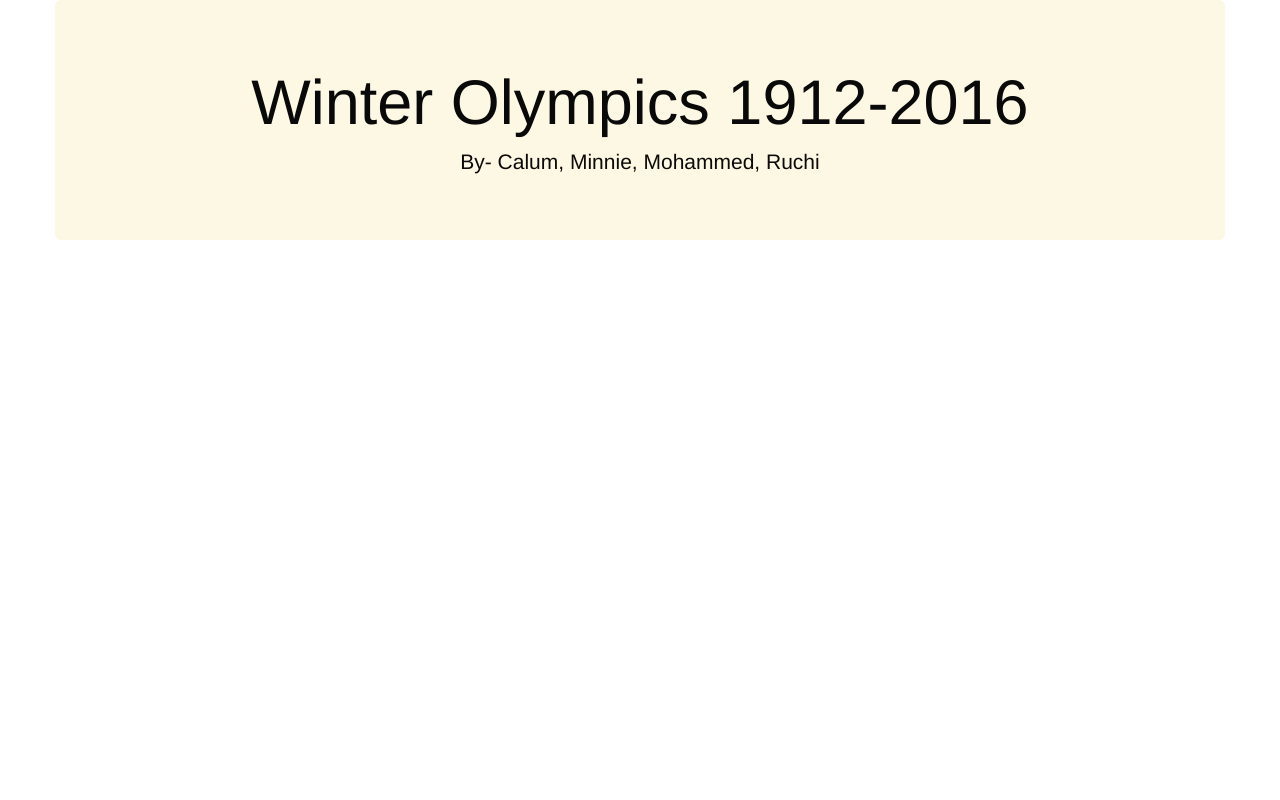
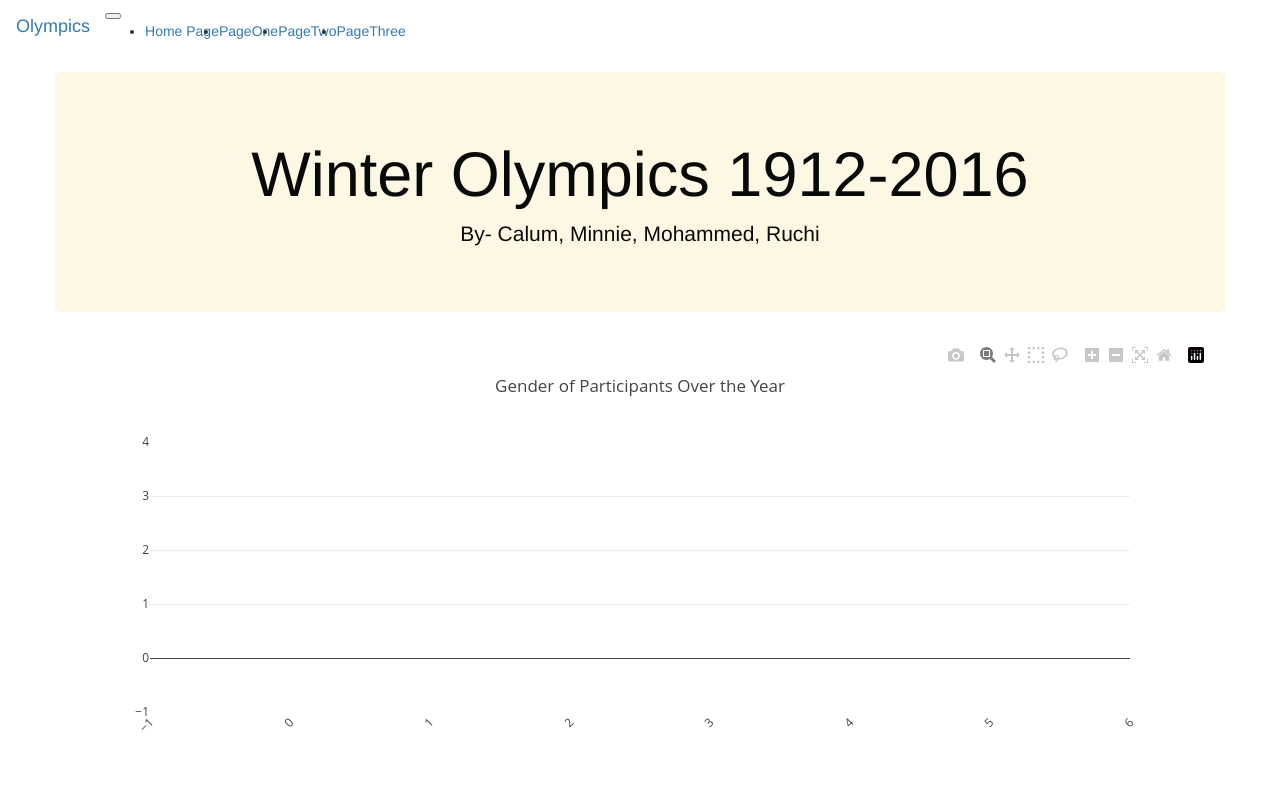
Before and after one commit to Calum-Knight/Project3-OlympicData, a Flask app: template templates/index.html in a window 1280 px wide. Run offline with Flask 2, Linux system fonts and the light colour scheme; the template is opened without the code that fills it, so the values that code supplies are empty; some libraries are stand-ins or nearby versions.

Commit message:
28.09 - javascript and html files updated

```diff
--- a/app.py
+++ b/app.py
@@ -19,32 +19,49 @@ app = Flask(__name__)
 @app.route('/')
 
 def data():
-    mycursor.execute("SELECT * FROM olympic_data where Season = 'Winter'")
-    results = mycursor.fetchall()
-    return jsonify(results)
-    # return render_template('index.html', data=data)
+    # mycursor.execute("SELECT Year, count(year) FROM olympic_data where Season = 'Winter' and Sex = 'M' group by year order by year")
+    # results_male = mycursor.fetchall()
+    # mycursor.execute("SELECT Year, count(year) FROM olympic_data where Season = 'Winter' and Sex = 'F' group by year order by year")
+    # results_female = mycursor.fetchall()
+    # data = {
+    #     "male": results_male,
+    #     "female": results_female
+    # }
+    # return jsonify(data)
+    return render_template('index.html')
 
 
     # return render_template('index.html')
 
-# @app.route('/pageone')
-# def PageOne():
-#     mycursor.execute("SELECT * FROM olympic_data where Season = 'Winter'")
-#     data = mycursor.fetchall()
+@app.route('/pageone')
 
-#     return jsonify(data)
+def pageone():
+    mycursor.execute("SELECT Year, count(year) FROM olympic_data where Season = 'Winter' and Sex = 'M' group by year order by year")
+    results_male = mycursor.fetchall()
+    mycursor.execute("SELECT Year, count(year) FROM olympic_data where Season = 'Winter' and Sex = 'F' group by year order by year")
+    results_female = mycursor.fetchall()
+    data = {
+        "male": results_male,
+        "female": results_female
+    }
+    return jsonify(data)
+    # return render_template('index.html')
 
-# @app.route('/pagetwo')
-# def PageTwo():
-#     mycursor.execute("SELECT * FROM olympic_data")
-#     data = mycursor.fetchall()
-#     return render_template('index.html', data=data)
+@app.route('/pagetwo')
+def PageTwo():
+    mycursor.execute("SELECT noc, Medal, count(Medal) FROM olympic_data where Season = 'Winter' and year = {{year}} group by Medal, noc order by count(Medal)")
+    data = mycursor.fetchall()
 
-# @app.route('/pagethree')
-# def PageThree():
-#     mycursor.execute("SELECT * FROM olympic_data")
-#     data = mycursor.fetchall()
-#     return render_template('index.html', data=data)
+    return jsonify(data)
+    # return render_template('index.html')
+
+@app.route('/pagethree')
+def PageThree():
+    mycursor.execute("SELECT noc, city, year, medal, count(medal) FROM olympic_data WHERE Season = 'Winter' group by medal, noc, city, year order by year")
+    data = mycursor.fetchall()
+
+    return jsonify(data)
+    # return render_template('index.html')
 
 
 if __name__ == "__main__":
--- a/olympics.js
+++ /dev/null
@@ -1,84 +0,0 @@
-
-
-// const dataPromise = d3.json('http://127.0.0.1:5000/');
-
-// console.log("Data Promise: ", dataPromise);
-
-// var url = "/Data"
-// d3.json('https://127.0.0.1:5000/data').then(function (data) {
-// d3.json(url).then(function (data) {
-    d3.json('../data.json')
-
-
-    .then(function(data){
-
-        // console.log(data);
-
-        let olympic_year = data.map(function(data){
-            return data.year;
-        });
-        console.log("Year:",olympic_year);
-
-        let olympic_sex = data.map(function(data){
-            return data.sex;
-        });
-        console.log("Sex:",olympic_sex);
-
-        let olympic_city = data.map(function(data){
-            return data.city;
-        });
-        console.log("City:",olympic_city);
-
-        let olympic_medal = data.map(function(data){
-            return data.medal;
-        });
-        console.log("Medal:",olympic_medal);
-
-        let olympic_noc = data.map(function(data){
-            return data.noc;
-        });
-        console.log("Team:",olympic_noc);
-
-        trace1 = {
-            x: olympic_year,
-            y: olympic_sex,
-            type: 'bar'
-        };
-        let data1 = [trace1];
-        Plotly.newPlot('plot', data1)
-
-
-
-
-
-
-    });
-
-
-
-
-        // trace1 = {
-        //     x: [data.year],
-        //     y: [data.sex],
-        //     type: 'bar'
-        // }
-        // Plotly.newPlot('myDiv', trace1)
-
-        // var trace1 = {
-        //     x: ['giraffes', 'orangutans', 'monkeys'],
-        //     y: [20, 14, 23],
-        //     name: 'SF Zoo',
-        //     type: 'bar'
-        //   };
-        //   var trace2 = {
-        //     x: ['giraffes', 'orangutans', 'monkeys'],
-        //     y: [12, 18, 29],
-        //     name: 'LA Zoo',
-        //     type: 'bar'
-        //   };
-        //   var data = [trace1, trace2];
-        //   var layout = {barmode: 'group'};
-        //   Plotly.newPlot('myDiv', data, layout)
-    // });
-
-    //)
--- /dev/null
+++ b/static/olympics.js
@@ -0,0 +1,90 @@
+// var url = "/Data"
+d3.json('pageone').then(function (data) {
+    // d3.json(url).then(function (data) {
+    // d3.json('../data.json')
+
+
+    // .then(function(data){
+
+    console.log(data);
+
+    let olympic_year_f = data["female"].map(function (year) {
+        return year.year;
+    });
+    console.log("Year:", olympic_year_f);
+
+    let olympic_year_m = data["male"].map(function (year) {
+        return year.year;
+    });
+    console.log("Year:", olympic_year_m);
+
+    let olympic_f = data["female"].map(function (data) {
+        return data.count;
+    });
+    console.log("Female:", olympic_f);
+
+    let olympic_m = data["male"].map(function (data) {
+        return data.count;
+    });
+    console.log("Male:", olympic_m);
+
+    // let olympic_city = data.map(function(data){
+    //     return data.city;
+    // });
+    // console.log("City:",olympic_city);
+
+    // let olympic_medal = data.map(function(data){
+    //     return data.medal;
+    // });
+    // console.log("Medal:",olympic_medal);
+
+    // let olympic_noc = data.map(function(data){
+    //     return data.noc;
+    // });
+    // console.log("Team:",olympic_noc);
+
+    trace1 = {
+        x: olympic_year_f,
+        y: olympic_f,
+        type: 'bar'
+    };
+    trace2 = {
+        x: olympic_year_m,
+        y: olympic_m,
+        type: 'bar'
+    };
+
+    layout = {
+
+        title: 'Gender of Participants Over the Year',
+        xaxis: {
+            tickangle: -45
+        },
+        barmode: 'group'
+
+    }
+    let data1 = [trace1, trace2];
+    Plotly.newPlot('plot', data1, layout)
+
+    // function selectmale(person) {
+    //     return person.sex == 'M';
+    // }
+    // filter() uses the custom function as its argument
+    // let Male = data.filter(selectmale);
+    // // Print to console
+    // console.log(Male);
+    //    return Male.year;
+
+
+
+
+
+});
+
+
+
+d3.json('pagethree').then(function (data) {
+
+    console.log(data)
+
+});
--- a/templates/index.html
+++ b/templates/index.html
@@ -15,15 +15,38 @@
   <title>homepage</title>
   <script src="https://d3js.org/d3.v5.min.js"></script>
   <script src="https://cdn.plot.ly/plotly-latest.min.js"></script>
-    <!-- <script src="../olympics.js"></script> -->
+  <script src="{{ url_for('static', filename='olympics.js') }}"></script>
+
 
 </head>
 
 <body>
-
+  <nav class="navbar navbar-expand-lg navbar-light bg-light">
+    <a class="navbar-brand" href="#">Olympics</a>
+    <button class="navbar-toggler" type="button" data-toggle="collapse" data-target="#navbarNav"
+      aria-controls="navbarNav" aria-expanded="false" aria-label="Toggle navigation">
+      <span class="navbar-toggler-icon"></span>
+    </button>
+    <div class="collapse navbar-collapse" id="navbarNav">
+      <ul class="navbar-nav">
+        <li class="nav-item active">
+          <a class="nav-link" href="#">Home Page<span class="sr-only">(current)</span></a>
+        </li>
+        <li class="nav-item">
+          <a class="nav-link" href="/pageone">PageOne</a>
+        </li>
+        <li class="nav-item">
+          <a class="nav-link" href="/pagetwo">PageTwo</a>
+        </li>
+        <li class="nav-item">
+          <a class="nav-link" href="/pagethree">PageThree</a>
+        </li>
+      </ul>
+    </div>
+  </nav>
   <div class="container">
     <div class="row">
-      <div class="col-md-12 jumbotron text-center" style = "background-color: #fcf8e3;">
+      <div class="col-md-12 jumbotron text-center" style="background-color: #fcf8e3;">
         <h1 style="color: #090909;">Winter Olympics 1912-2016</h1>
         <p style="color: #0c0a08;">By- Calum, Minnie, Mohammed, Ruchi</p>
       </div>
@@ -61,7 +84,8 @@
 
 <script src="https://cdnjs.cloudflare.com/ajax/libs/d3/5.5.0/d3.js"></script>
 <script src="https://cdn.plot.ly/plotly-latest.min.js"></script>
-  <script src="../olympics.js"></script>
+<!-- <script src="../static/olympics.js"></script> -->
 
 </body>
+
 </html>
```
Lines whose indentation alone changed are shown as unchanged.
